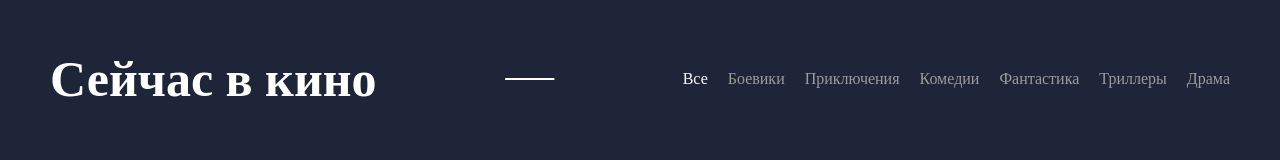
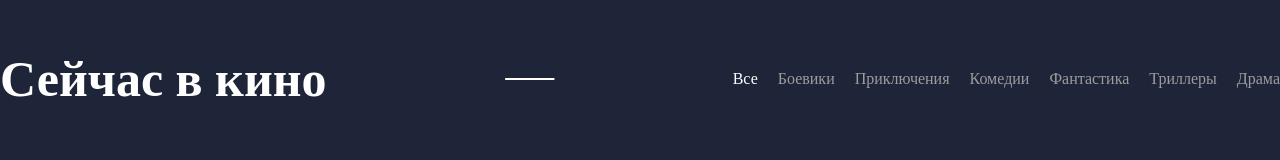
Before and after one commit to avaziddin/Kinoarea, a website built with Vite: page index.html in a window 1280 px wide. Built offline with nearby package versions, Linux system fonts and the light colour scheme.

Commit message:
mini_genres_changes

```diff
--- a/style.css
+++ b/style.css
@@ -15,7 +15,7 @@ body {
     align-items: center;
     flex-direction: row;
     gap: 20px;
-    padding: 50px;
+    padding: 50px 0;
 }
 .genres_box h1 {
     font-weight: 900;
```
